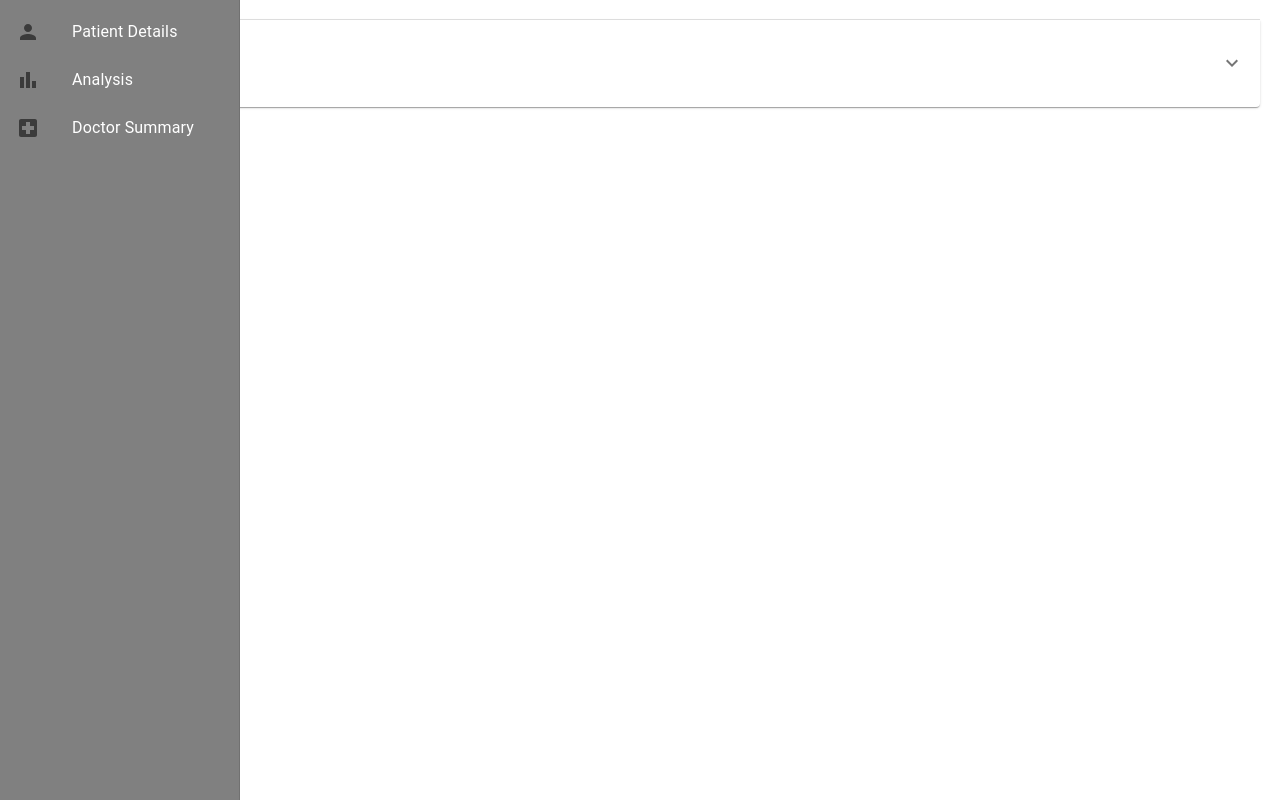
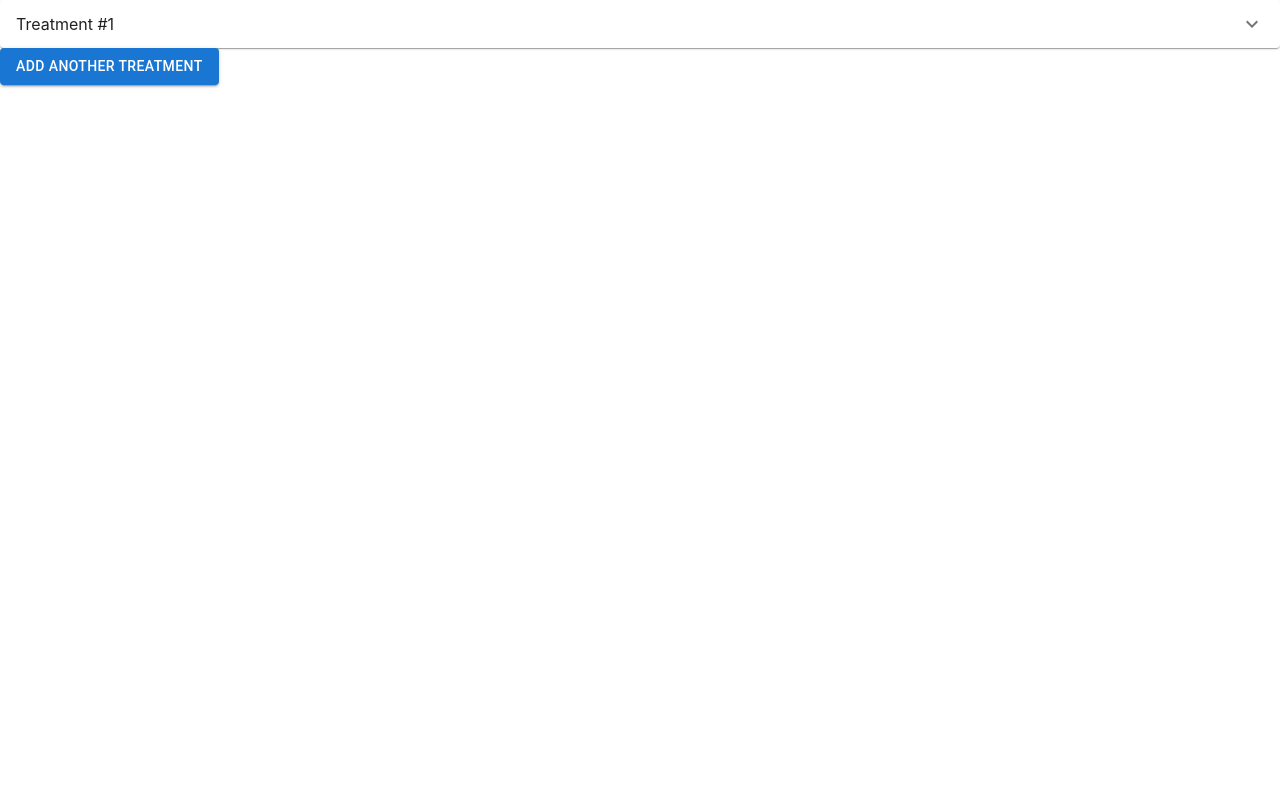
Before and after one commit to shaharAka/Chaim, a Next.js app: page /upload in a window 1280 px wide. Built offline with nearby package versions, Linux system fonts and the light colour scheme.

Commit message:
Update upload.js

```diff
--- a/pages/upload.js
+++ b/pages/upload.js
@@ -1,23 +1,42 @@
 import React, { useState, useRef } from 'react';
 import ReactCrop from 'react-image-crop';
 import 'react-image-crop/dist/ReactCrop.css';
-import LeftMenu from '../components/leftMenu';
-import { useMediaQuery, CircularProgress, Accordion, AccordionSummary, AccordionDetails } from '@mui/material';
+import { useMediaQuery, CircularProgress, Accordion, AccordionSummary, AccordionDetails, Button } from '@mui/material';
 import ExpandMoreIcon from '@mui/icons-material/ExpandMore';
 
-export default function UploadPage() {
+const TreatmentSection = ({ index, onSegmentDone }) => {
   const [isUploading, setIsUploading] = useState(false);
   const [isSegmenting, setIsSegmenting] = useState(false);
   const [selectedFile, setSelectedFile] = useState();
   const [originalImageUrl, setOriginalImageUrl] = useState();
   const [overlayImageUrl, setOverlayImageUrl] = useState();
   const [filename, setFilename] = useState();
-  const [crop, setCrop] = useState({ aspect: 1/1 });
+  const [crop, setCrop] = useState({ aspect: 1 / 1 });
   const [completedCrop, setCompletedCrop] = useState(null);
-  const [maskArea, setMaskArea] = useState(); // State to hold the mask area
+  const [maskArea, setMaskArea] = useState();
   const imgRef = useRef(null);
-  const [deltaEValue, setDeltaEValue] = useState(); // State to hold the Delta E value
+  const [deltaEValue, setDeltaEValue] = useState();
+
   const isMobile = useMediaQuery('(max-width:600px)');
+  const mobileStyles = {
+    button: {
+      padding: '15px 30px',
+      fontSize: '1.2em',
+    },
+    input: {
+      fontSize: '1.2em',
+    },
+    container: {
+      padding: '20px',
+    },
+    title: {
+      fontSize: '2em',
+    },
+    guideText: {
+      fontSize: '1.2em',
+      fontWeight: 'bold',
+    }
+  };
 
   const submitHandler = async (event) => {
     event.preventDefault();
@@ -72,6 +91,7 @@ export default function UploadPage() {
       setMaskArea(data.mask_area_mm2);
       setDeltaEValue(data.delta_e);
       setIsSegmenting(false);
+      onSegmentDone();  // Notify the parent component that the segmentation is done
     } else {
       console.error('Segmentation failed.');
     }
@@ -85,47 +105,19 @@ export default function UploadPage() {
     setSelectedFile(event.target.files[0]);
   };
 
-  const mobileStyles = {
-    button: {
-      padding: '15px 30px',
-      fontSize: '1.2em',
-    },
-    input: {
-      fontSize: '1.2em',
-    },
-    container: {
-      padding: '20px',
-    },
-    title: {
-      fontSize: '2em',
-    },
-    guideText: {
-      fontSize: '1.2em',
-      fontWeight: 'bold',
-    },
-  };
-
   return (
-    <div style={mobileStyles.container}>
-      <LeftMenu />
     <Accordion>
       <AccordionSummary expandIcon={<ExpandMoreIcon />}>
-          <div style={{ display: 'flex', alignItems: 'center', justifyContent: 'space-between', width: '100%' }}>
-            <h4>Treatment #1:</h4>
-            {deltaEValue !== undefined && <span>Delta E Value: {deltaEValue.toFixed(2)}</span>}
-          </div>
+        <div>Treatment #{index + 1}</div>
       </AccordionSummary>
       <AccordionDetails>
         <div style={{ width: '100%' }}>
-            <h1 style={mobileStyles.title}>Upload Image</h1>
-            {!originalImageUrl &&
           <form onSubmit={submitHandler}>
             <input type="file" onChange={fileChangedHandler} style={mobileStyles.input} />
             <button type="submit" style={mobileStyles.button}>Upload</button>
           </form>
-            }
-            {originalImageUrl &&
-              <div>
+          {isUploading && <CircularProgress />}
+          {originalImageUrl && (
             <ReactCrop
               src={originalImageUrl}
               onImageLoaded={onLoad}
@@ -134,27 +126,46 @@ export default function UploadPage() {
               onComplete={c => setCompletedCrop(c)}
               style={{maxWidth: "400px", maxHeight: "400px"}}
             />
-                <div style={mobileStyles.guideText}>Drag a segmentation area around the wound</div>
+          )}
+          {overlayImageUrl && <img src={overlayImageUrl} alt="Overlay" style={{width: "400px", height: "400px"}} />}
+          {maskArea !== undefined && <div>Mask Area: {maskArea.toFixed(2)} mm<sup>2</sup></div>}
+          {deltaEValue !== undefined && <div>Delta E Value: {deltaEValue.toFixed(2)}</div>}
           <button onClick={segmentHandler} style={mobileStyles.button}>
             {isSegmenting ? <CircularProgress size={24} /> : 'Segment!'}
           </button>
         </div>
-            }
-            {overlayImageUrl && (
-              <div style={{ marginTop: '20px' }}>
-                <h2>Segmented Image:</h2>
-                <img src={overlayImageUrl} alt="Overlay" style={{ maxWidth: "400px", maxHeight: "400px" }} />
-              </div>
-            )}
-            {maskArea !== undefined &&
-              <div className="info-box">
-                <div>Mask Area: {maskArea.toFixed(2)} mm<sup>2</sup></div>
-                <p>Delta E Value: {deltaEValue.toFixed(2)}</p>
-              </div>
-            }
-          </div>
       </AccordionDetails>
     </Accordion>
+  );
+};
+
+export default function UploadPage() {
+  const [sections, setSections] = useState([{}]);
+  const isMobile = useMediaQuery('(max-width:600px)');
+
+  const addSection = () => {
+    setSections([...sections, {}]);
+  };
+
+  const onSegmentDone = () => {
+    addSection();  // Add a new section when segmentation is done
+  };
+
+  return (
+    <div>
+      {sections.map((_, index) => (
+        <Accordion key={index}>
+          <AccordionSummary expandIcon={<ExpandMoreIcon />}>
+            <div>Treatment #{index + 1}</div>
+          </AccordionSummary>
+          <AccordionDetails>
+            <TreatmentSection onSegmentDone={onSegmentDone} />
+          </AccordionDetails>
+        </Accordion>
+      ))}
+      <Button variant="contained" color="primary" onClick={addSection}>
+        Add Another Treatment
+      </Button>
     </div>
   );
 }
```
Lines whose indentation alone changed are shown as unchanged.
